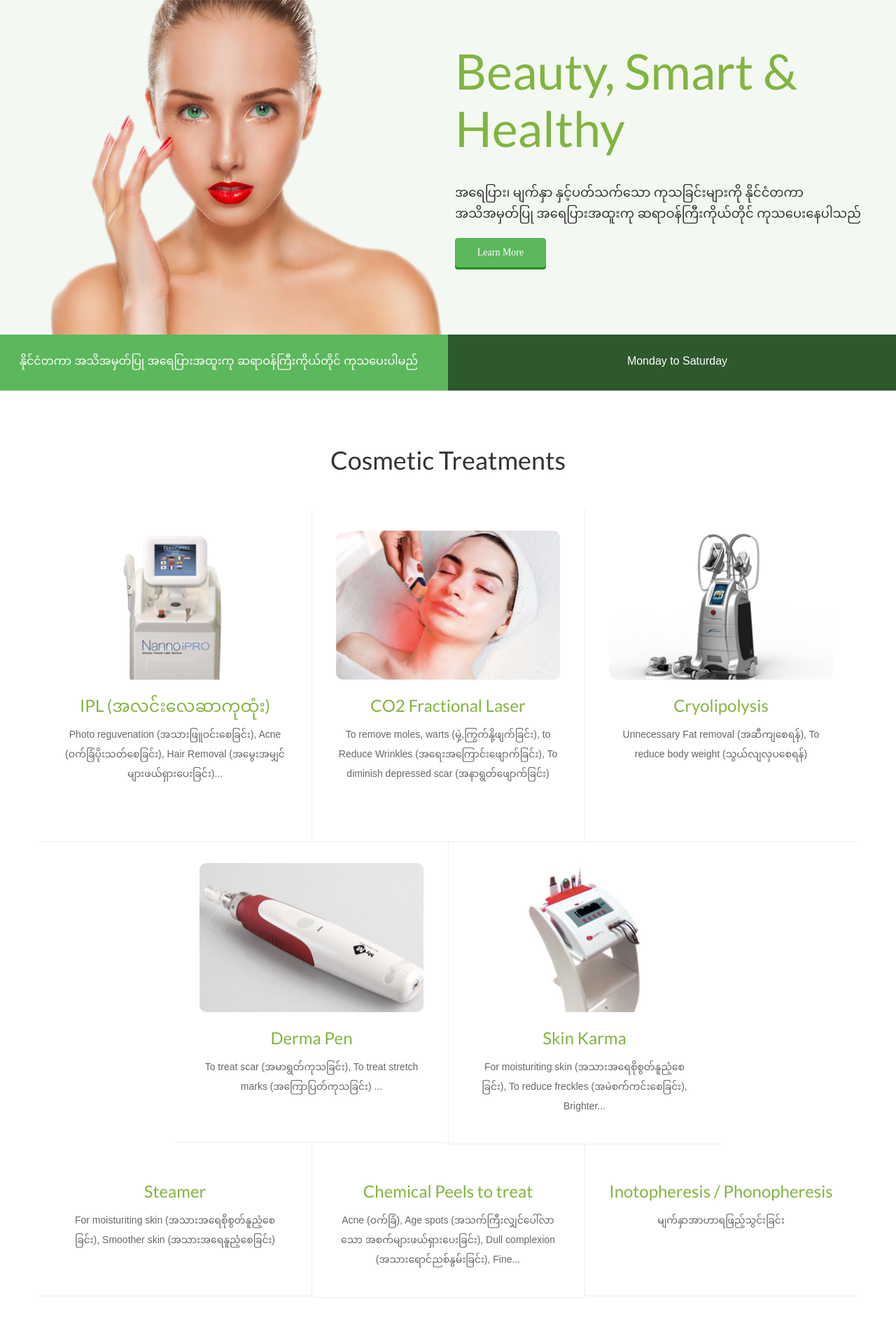
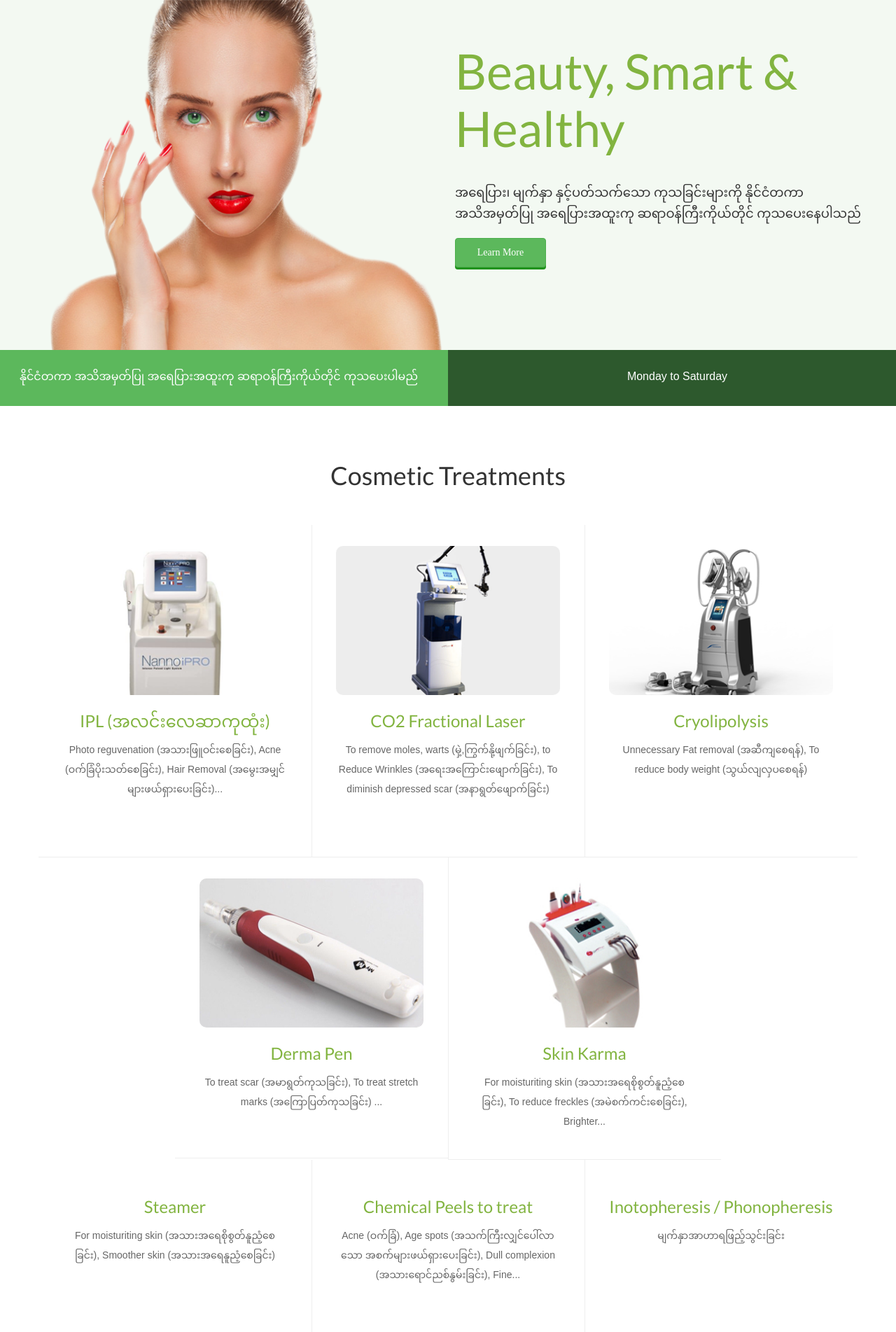
Before and after one commit to bn-static/angel, a PHP site: page / in a window 1280 px wide. Shown: the part 91-1994 px from the top of the page at 70% size. Run offline with PHP 8.4, Linux system fonts and the light colour scheme; some libraries are stand-ins or nearby versions; some web fonts are replaced.

Commit message:
fix some error

```diff
--- a/about.html
+++ b/about.html
@@ -55,7 +55,7 @@
     <div class="container">
       <div class="row">
         <div class="col-md-6 col-md-offset-3">
-          <p>Angel Skin &amp; Aesthetic Clinic သည် မော်လမြိုင် မြို့တွင်ဖွင့်လှစ်ထားသော မျက်နှာနှင့် အရည်ပြားဆိုင်ရာရောဂါများကို ခေတ်မီစက်ကြီးများဖြင့် ကုသပေးနေသော ဆေးခန်းဖြစ်ပါသည်။</p>
+          <p>Angel Skin & Aesthetic Clinic သည် မော်လမြိုင် မြို့တွင်ဖွင့်လှစ်ထားပြီး မျက်နှာနှင့် အရည်ပြားဆိုင်ရာရောဂါများကို ခေတ်မီစက်ကြီးများဖြင့် ကုသပေးနေသော ဆေးခန်းဖြစ်ပါသည်။</p>
           <p>၂၀၁၅ ခုနှစ် ဇွန်လတွင် စတင်ဖွင့်လှစ်ခဲ့ပြီး ၊ နိုင်ငံတကာအသိအမှတ်ပြု အရေပြားအထူးကု ဆရာဝန်ကြီးကိုယ်တိုင် ကုသပေးနေပါသည်။</p>
         </div>
       </div>
@@ -66,7 +66,7 @@
       <div class="row">
         <div class="col-sm-7">
           <h4 class="footer-title lato">About Us</h4>
-          <p class="footer-text">Angel Skin & Aesthetic Clinic သည် မော်လမြိုင် မြို့တွင်ဖွင့်လှစ်ထားသော မျက်နှာနှင့် အရည်ပြားဆိုင်ရာရောဂါများကို ခေတ်မီစက်ကြီးများဖြင့် ကုသပေးနေသော ဆေးခန်းဖြစ်ပါသည်။</p>
+          <p class="footer-text">Angel Skin & Aesthetic Clinic သည် မော်လမြိုင် မြို့တွင်ဖွင့်လှစ်ထားပြီး မျက်နှာနှင့် အရည်ပြားဆိုင်ရာရောဂါများကို ခေတ်မီစက်ကြီးများဖြင့် ကုသပေးနေသော ဆေးခန်းဖြစ်ပါသည်။</p>
           <a href="about.html">Learn More <i class="glyphicon glyphicon-chevron-right"></i></a>
         </div>
         <div class="col-sm-5">
--- a/assets/css/style.css
+++ b/assets/css/style.css
@@ -23,7 +23,7 @@ p {
 	line-height: 28px;
 }
 .lato {
-	font-family: 'Lato'
+	font-family: 'Lato',Tharlon;
 }
 #navbar {
 	background: #fff;
@@ -99,7 +99,7 @@ p {
 }
 .treatments-list .treatment-item {
 	border-bottom: 1px solid #eee;
-	min-height: 217px;
+	min-height: 247px;
 }
 .treatments-list .treatment-item.max-height {
 	min-height: 475px;
--- a/contact.html
+++ b/contact.html
@@ -90,7 +90,7 @@
       <div class="row">
         <div class="col-sm-7">
           <h4 class="footer-title lato">About Us</h4>
-          <p class="footer-text">Angel Skin & Aesthetic Clinic သည် မော်လမြိုင် မြို့တွင်ဖွင့်လှစ်ထားသော မျက်နှာနှင့် အရည်ပြားဆိုင်ရာရောဂါများကို ခေတ်မီစက်ကြီးများဖြင့် ကုသပေးနေသော ဆေးခန်းဖြစ်ပါသည်။</p>
+          <p class="footer-text">Angel Skin & Aesthetic Clinic သည် မော်လမြိုင် မြို့တွင်ဖွင့်လှစ်ထားပြီး မျက်နှာနှင့် အရည်ပြားဆိုင်ရာရောဂါများကို ခေတ်မီစက်ကြီးများဖြင့် ကုသပေးနေသော ဆေးခန်းဖြစ်ပါသည်။</p>
           <a href="about.html">Learn More <i class="glyphicon glyphicon-chevron-right"></i></a>
         </div>
         <div class="col-sm-5">
--- a/index.html
+++ b/index.html
@@ -117,7 +117,7 @@
         <div class="treatment-item min-height wow fadeIn max-height text-center col-sm-4" data-wow-duration="0.2s">
           <a href="/treatments.html#co2">
             <div class="treatment-thumb">
-              <img src="assets/img/dummy-1.png">
+              <img src="assets/img/co2-machine-small.png">
             </div>
             <h3 class="treatment-title lato">CO2 Fractional Laser</h3>
             <p class="treatment-desc">To remove moles, warts (မှဲ့,ကြွက်နို့ဖျက်ခြင်း), to Reduce Wrinkles (အရေးအကြောင်းဖျောက်ခြင်း), To diminish depressed scar (အနာရွတ်ဖျောက်ခြင်း)</p>
@@ -228,7 +228,7 @@
         <div class="treatment-item text-center col-sm-6 col-sm-offset-3 wow fadeIn" data-wow-duration="0.2s">
           <a href="/skin-treatments.html#facial">
           <div class="treatment-thumb">
-              <img src="assets/img/dummy-1.png">
+              <img src="assets/img/facial-red-small.png">
             </div>
             <h3 class="treatment-title lato">Facial Redness</h3>
             <p class="treatment-desc">မျက်နှာနီရဲခြင်း</p>
@@ -293,7 +293,7 @@
       <div class="row">
         <div class="col-sm-7">
           <h4 class="footer-title lato">About Us</h4>
-          <p class="footer-text">Angel Skin & Aesthetic Clinic သည် မော်လမြိုင် မြို့တွင်ဖွင့်လှစ်ထားသော မျက်နှာနှင့် အရည်ပြားဆိုင်ရာရောဂါများကို ခေတ်မီစက်ကြီးများဖြင့် ကုသပေးနေသော ဆေးခန်းဖြစ်ပါသည်။</p>
+          <p class="footer-text">Angel Skin & Aesthetic Clinic သည် မော်လမြိုင် မြို့တွင်ဖွင့်လှစ်ထားပြီး မျက်နှာနှင့် အရည်ပြားဆိုင်ရာရောဂါများကို ခေတ်မီစက်ကြီးများဖြင့် ကုသပေးနေသော ဆေးခန်းဖြစ်ပါသည်။</p>
           <a href="about.html">Learn More <i class="glyphicon glyphicon-chevron-right"></i></a>
         </div>
         <div class="col-sm-5">
@@ -325,7 +325,7 @@
             new WOW().init();
             $( '#main-slider' ).sliderPro({
               width: '100%',
-              height: '478px',
+              height: '500px',
               arrows: false,
               buttons: false,
               autoplay: false,
--- a/skin-treatments.html
+++ b/skin-treatments.html
@@ -150,7 +150,7 @@
       <div class="row">
         <div class="col-sm-7">
           <h4 class="footer-title lato">About Us</h4>
-          <p class="footer-text">Angel Skin & Aesthetic Clinic သည် မော်လမြိုင် မြို့တွင်ဖွင့်လှစ်ထားသော မျက်နှာနှင့် အရည်ပြားဆိုင်ရာရောဂါများကို ခေတ်မီစက်ကြီးများဖြင့် ကုသပေးနေသော ဆေးခန်းဖြစ်ပါသည်။</p>
+          <p class="footer-text">Angel Skin & Aesthetic Clinic သည် မော်လမြိုင် မြို့တွင်ဖွင့်လှစ်ထားပြီး မျက်နှာနှင့် အရည်ပြားဆိုင်ရာရောဂါများကို ခေတ်မီစက်ကြီးများဖြင့် ကုသပေးနေသော ဆေးခန်းဖြစ်ပါသည်။</p>
           <a href="about.html">Learn More <i class="glyphicon glyphicon-chevron-right"></i></a>
         </div>
         <div class="col-sm-5">
--- a/treatments.html
+++ b/treatments.html
@@ -513,7 +513,7 @@
       <div class="row">
         <div class="col-sm-7">
           <h4 class="footer-title lato">About Us</h4>
-          <p class="footer-text">Angel Skin & Aesthetic Clinic သည် မော်လမြိုင် မြို့တွင်ဖွင့်လှစ်ထားသော မျက်နှာနှင့် အရည်ပြားဆိုင်ရာရောဂါများကို ခေတ်မီစက်ကြီးများဖြင့် ကုသပေးနေသော ဆေးခန်းဖြစ်ပါသည်။</p>
+          <p class="footer-text">Angel Skin & Aesthetic Clinic သည် မော်လမြိုင် မြို့တွင်ဖွင့်လှစ်ထားပြီး မျက်နှာနှင့် အရည်ပြားဆိုင်ရာရောဂါများကို ခေတ်မီစက်ကြီးများဖြင့် ကုသပေးနေသော ဆေးခန်းဖြစ်ပါသည်။</p>
           <a href="about.html">Learn More <i class="glyphicon glyphicon-chevron-right"></i></a>
         </div>
         <div class="col-sm-5">
--- a/vaginal.html
+++ b/vaginal.html
@@ -52,7 +52,7 @@
   </nav>
   <div class="content">
   <h1 class="block-title text-center">For Cosmetic Gynaecology Treatments</h1>
-  <img src="assets/img/slider-3.png">
+  <img src="assets/img/Vaginal-Tightening.png">
     <div class="container">
       <div class="row">
         <div class="col-md-6 col-md-offset-3">
@@ -79,7 +79,7 @@
       <div class="row">
         <div class="col-sm-7">
           <h4 class="footer-title lato">About Us</h4>
-          <p class="footer-text">Angel Skin & Aesthetic Clinic သည် မော်လမြိုင် မြို့တွင်ဖွင့်လှစ်ထားသော မျက်နှာနှင့် အရည်ပြားဆိုင်ရာရောဂါများကို ခေတ်မီစက်ကြီးများဖြင့် ကုသပေးနေသော ဆေးခန်းဖြစ်ပါသည်။</p>
+          <p class="footer-text">Angel Skin & Aesthetic Clinic သည် မော်လမြိုင် မြို့တွင်ဖွင့်လှစ်ထားပြီး မျက်နှာနှင့် အရည်ပြားဆိုင်ရာရောဂါများကို ခေတ်မီစက်ကြီးများဖြင့် ကုသပေးနေသော ဆေးခန်းဖြစ်ပါသည်။</p>
           <a href="about.html">Learn More <i class="glyphicon glyphicon-chevron-right"></i></a>
         </div>
         <div class="col-sm-5">
```
Also changed, not shown: assets/img/Vaginal-Tightening.png (added), assets/img/co2-machine-small.png (added), assets/img/facial-red-small.png (added), 1 other file.
